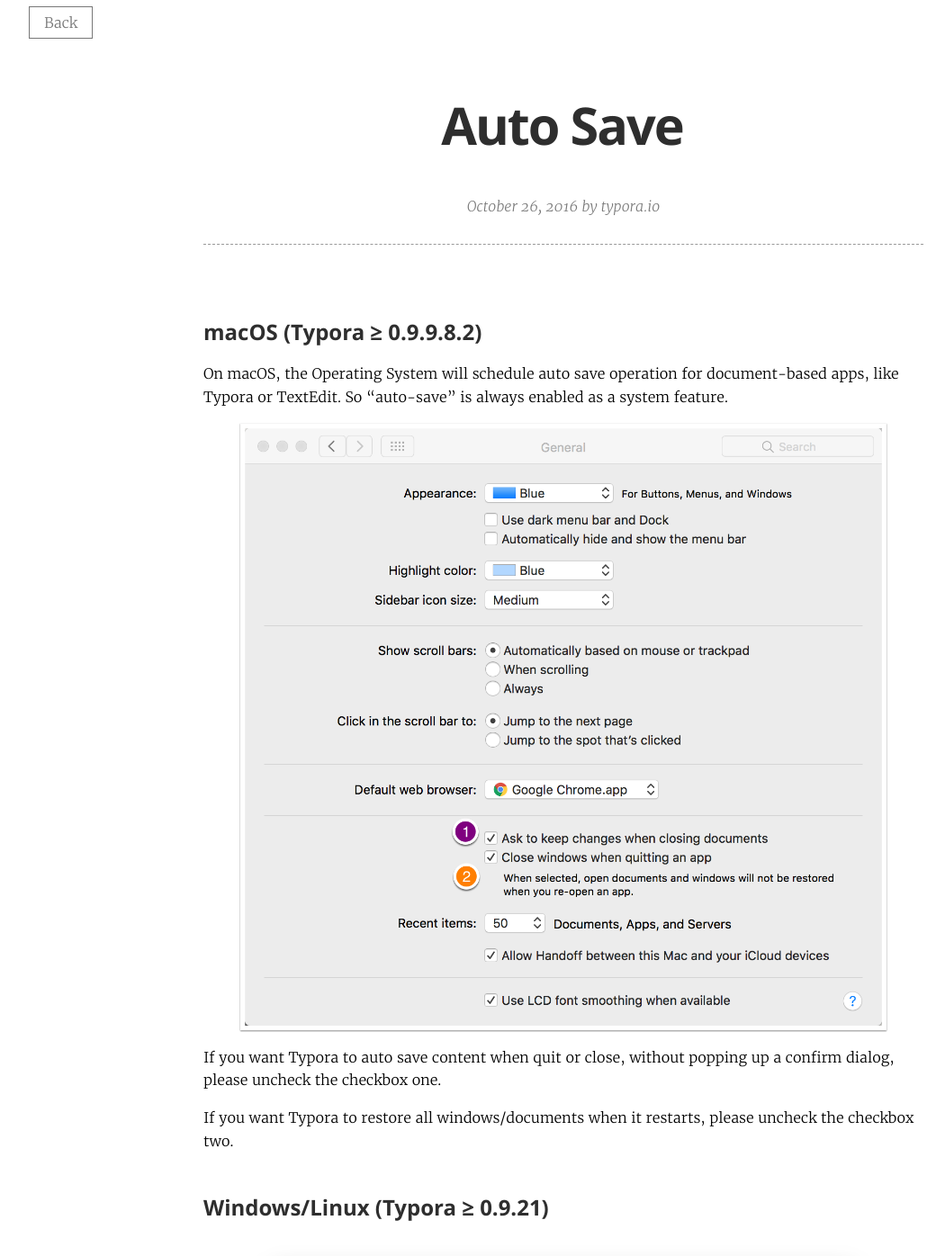
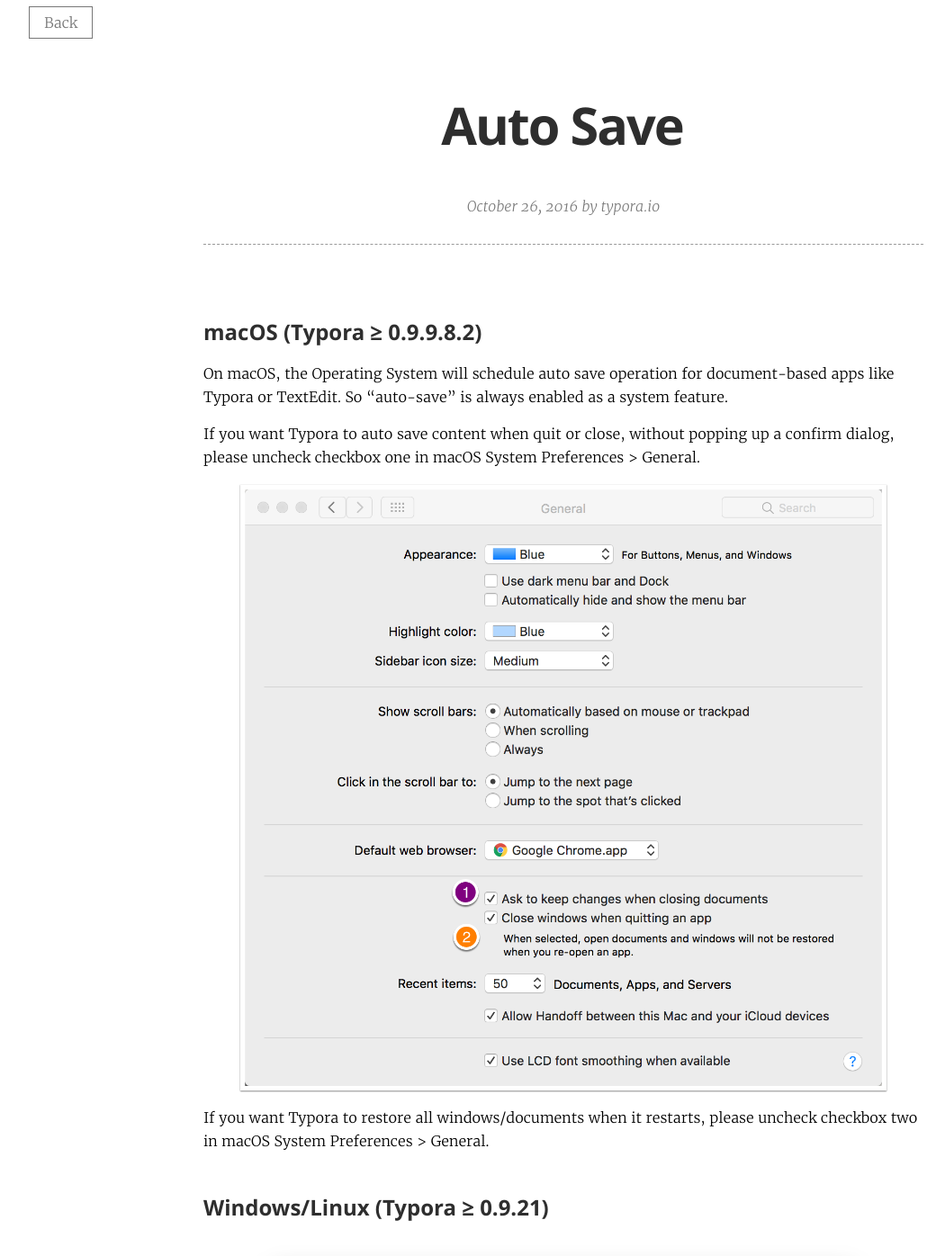
Before and after one commit to typora/support.typora.io, a Jekyll site: the page built from _posts/2016-10-26-Auto Save.md, in a window 1280 px wide and 1400 px high. Shown: the top 1396 px of the window at 90% size, without its empty margins (14-1064 px from the left). Built offline with Jekyll 4.4.1, drawn with Linux system fonts in a browser that asks for light colours; nearby versions of some CDN libraries; library files that are not in the unit come from our copies.

```diff
--- a/_posts/2016-10-26-Auto Save.md
+++ b/_posts/2016-10-26-Auto Save.md
@@ -10,13 +10,13 @@ typora-root-url: ../
 
 ## macOS (Typora ≥ 0.9.9.8.2)
 
-On macOS, the Operating System will schedule auto save operation for document-based apps, like Typora or TextEdit. So "auto-save" is always enabled as a system feature.
+On macOS, the Operating System will schedule auto save operation for document-based apps like Typora or TextEdit. So "auto-save" is always enabled as a system feature.
 
- ![general](/media/auto-save/general.png)
+If you want Typora to auto save content when quit or close, without popping up a confirm dialog, please **uncheck** checkbox one in macOS System Preferences > General.
 
-If you want Typora to auto save content when quit or close, without popping up a confirm dialog, please **uncheck** the checkbox one. <!-- I can't find where this is. -->
+![general](/media/auto-save/general.png)
 
-If you want Typora to restore all windows/documents when it restarts, please **uncheck** the checkbox two. <!-- I can't find where this is. -->
+If you want Typora to restore all windows/documents when it restarts, please **uncheck** checkbox two in macOS System Preferences > General.
 
 ## Windows/Linux (Typora ≥ 0.9.21)
 
```
Also changed, not shown: _posts/2016-01-01-Markdown Reference.md (+17 -9 lines), _posts/2016-06-22-Custom Font.md (+1 -1 lines), _posts/2016-06-25-Sublime.md (+1 -1 lines).
